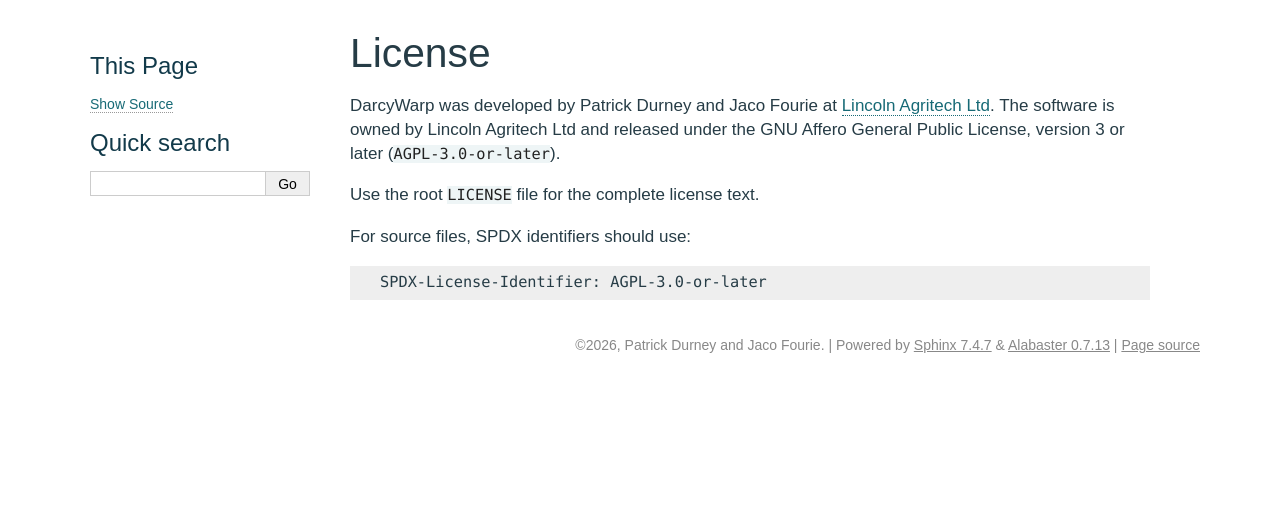
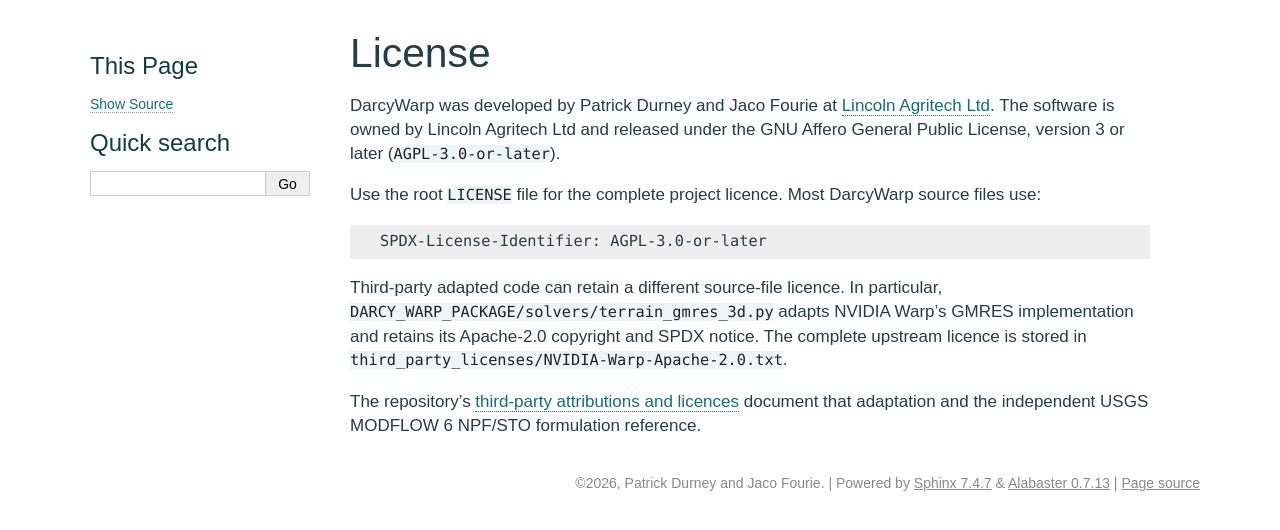
Before and after one commit to Lincoln-Environmental/DarcyWarp, a Sphinx documentation site: the page built from source/license.rst, in a window 1280 px wide. Shown: the top 530 px of the page. Built offline with Sphinx 7.4.7, drawn with Linux system fonts in a browser that asks for light colours.

Commit message:
docs: include accurate MODFLOW and NVIDIA third-party attribution

```diff
--- a/source/license.rst
+++ b/source/license.rst
@@ -7,10 +7,20 @@
 GNU Affero General Public License, version 3 or later
 (``AGPL-3.0-or-later``).
 
-Use the root ``LICENSE`` file for the complete license text.
-
-For source files, SPDX identifiers should use:
+Use the root ``LICENSE`` file for the complete project licence.
+Most DarcyWarp source files use:
 
 .. code-block:: text
 
    SPDX-License-Identifier: AGPL-3.0-or-later
+
+Third-party adapted code can retain a different source-file licence.
+In particular, ``DARCY_WARP_PACKAGE/solvers/terrain_gmres_3d.py`` adapts
+NVIDIA Warp's GMRES implementation and retains its Apache-2.0 copyright
+and SPDX notice. The complete upstream licence is stored in
+``third_party_licenses/NVIDIA-Warp-Apache-2.0.txt``.
+
+The repository's
+`third-party attributions and licences <https://github.com/Lincoln-Environmental/DarcyWarp/blob/main/THIRD_PARTY_NOTICES.md>`_
+document that adaptation and the independent USGS MODFLOW 6 NPF/STO
+formulation reference.
```
